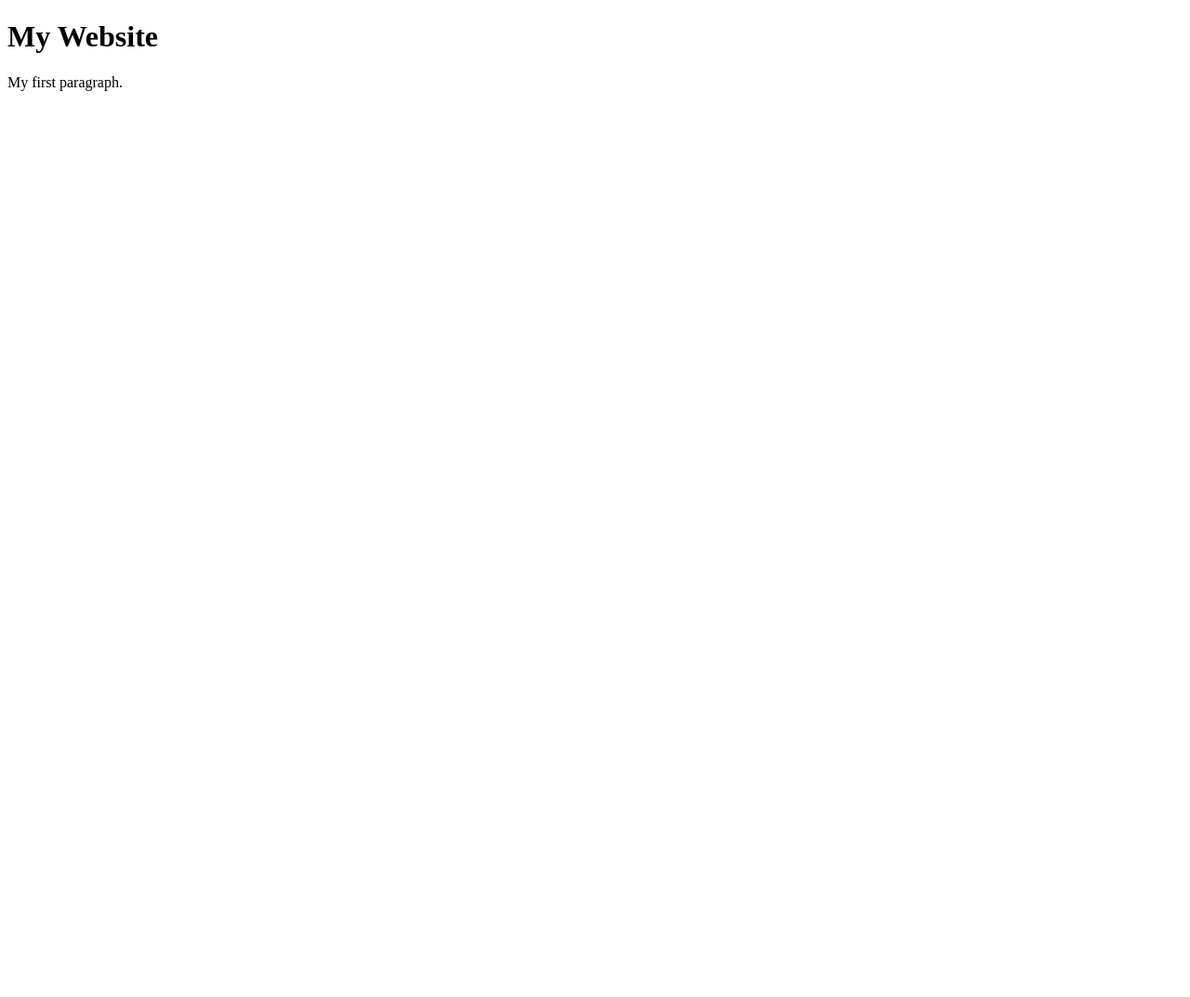
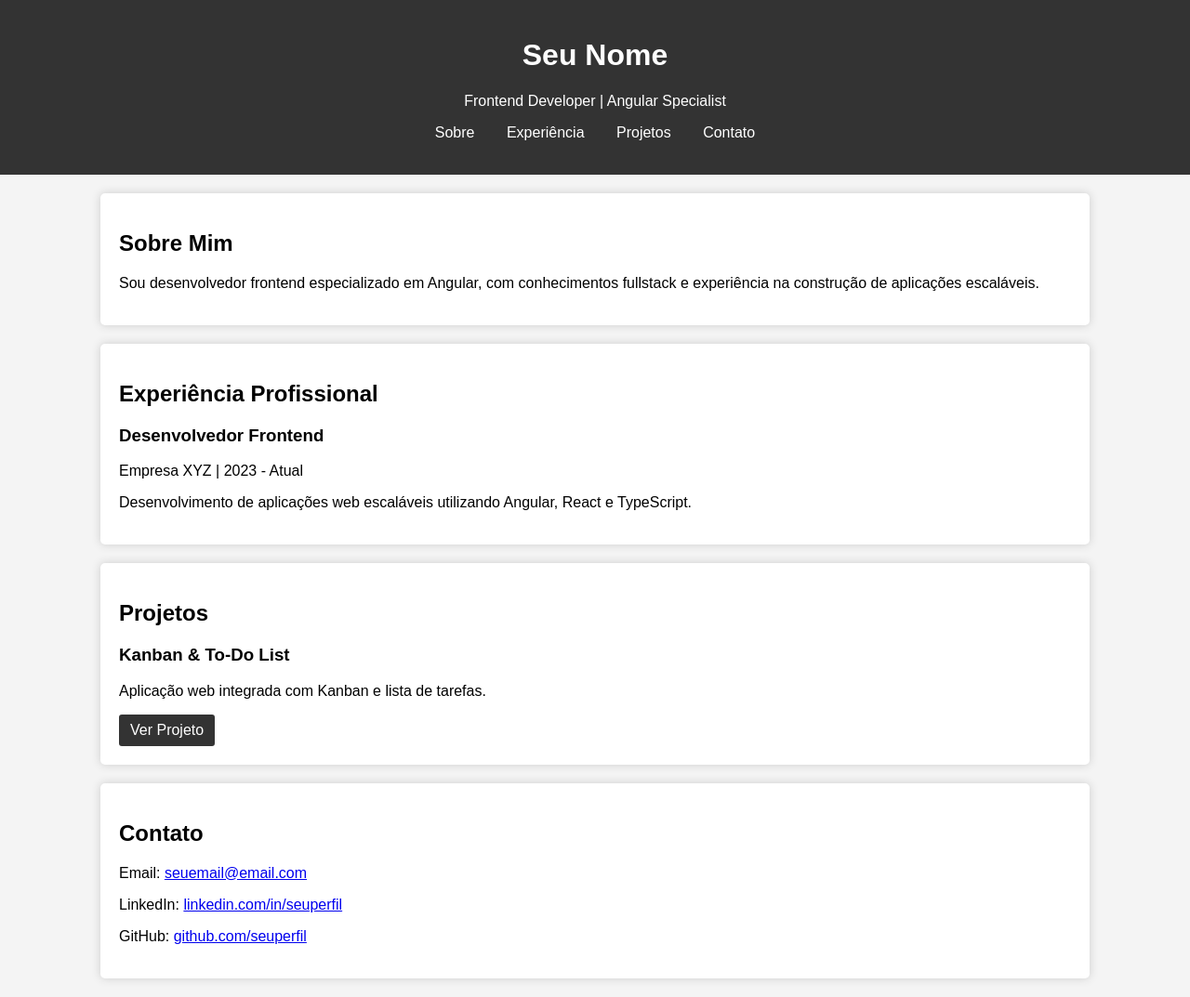
Before and after one commit to luisgaboardi/luisgaboardi, a plain HTML site: page index.html in a window 1280 px wide. Shown: the whole page at 93% size. Before the commit the page ends 800 px from the top, so only its background shows below. Drawn offline with Linux system fonts and the light colour scheme.

Commit message:
Update index.html

```diff
--- a/index.html
+++ b/index.html
@@ -1,9 +1,54 @@
 <!DOCTYPE html>
-<html>
+<html lang="pt-br">
+<head>
+    <meta charset="UTF-8">
+    <meta name="viewport" content="width=device-width, initial-scale=1.0">
+    <title>Portfólio - Desenvolvedor Frontend</title>
+    <link rel="stylesheet" href="styles.css">
+    <script src="https://kit.fontawesome.com/a076d05399.js" crossorigin="anonymous"></script>
+</head>
 <body>
+    <header>
+        <h1>Seu Nome</h1>
+        <p>Frontend Developer | Angular Specialist</p>
+        <nav>
+            <ul>
+                <li><a href="#sobre">Sobre</a></li>
+                <li><a href="#experiencia">Experiência</a></li>
+                <li><a href="#projetos">Projetos</a></li>
+                <li><a href="#contato">Contato</a></li>
+            </ul>
+        </nav>
+    </header>
 
-<h1>My Website</h1>
-<p>My first paragraph.</p>
+    <section id="sobre">
+        <h2>Sobre Mim</h2>
+        <p>Sou desenvolvedor frontend especializado em Angular, com conhecimentos fullstack e experiência na construção de aplicações escaláveis.</p>
+    </section>
 
+    <section id="experiencia">
+        <h2>Experiência Profissional</h2>
+        <div class="job">
+            <h3>Desenvolvedor Frontend</h3>
+            <p>Empresa XYZ | 2023 - Atual</p>
+            <p>Desenvolvimento de aplicações web escaláveis utilizando Angular, React e TypeScript.</p>
+        </div>
+    </section>
+
+    <section id="projetos">
+        <h2>Projetos</h2>
+        <div class="projeto">
+            <h3>Kanban & To-Do List</h3>
+            <p>Aplicação web integrada com Kanban e lista de tarefas.</p>
+            <a href="#">Ver Projeto</a>
+        </div>
+    </section>
+
+    <section id="contato">
+        <h2>Contato</h2>
+        <p>Email: <a href="mailto:seuemail@email.com">seuemail@email.com</a></p>
+        <p>LinkedIn: <a href="#">linkedin.com/in/seuperfil</a></p>
+        <p>GitHub: <a href="#">github.com/seuperfil</a></p>
+    </section>
 </body>
 </html>
```
